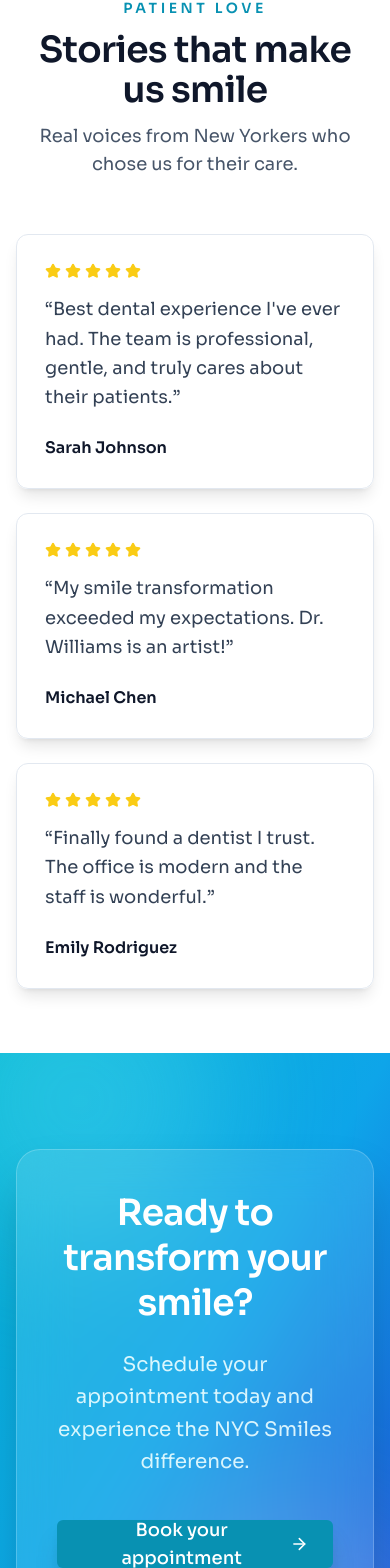
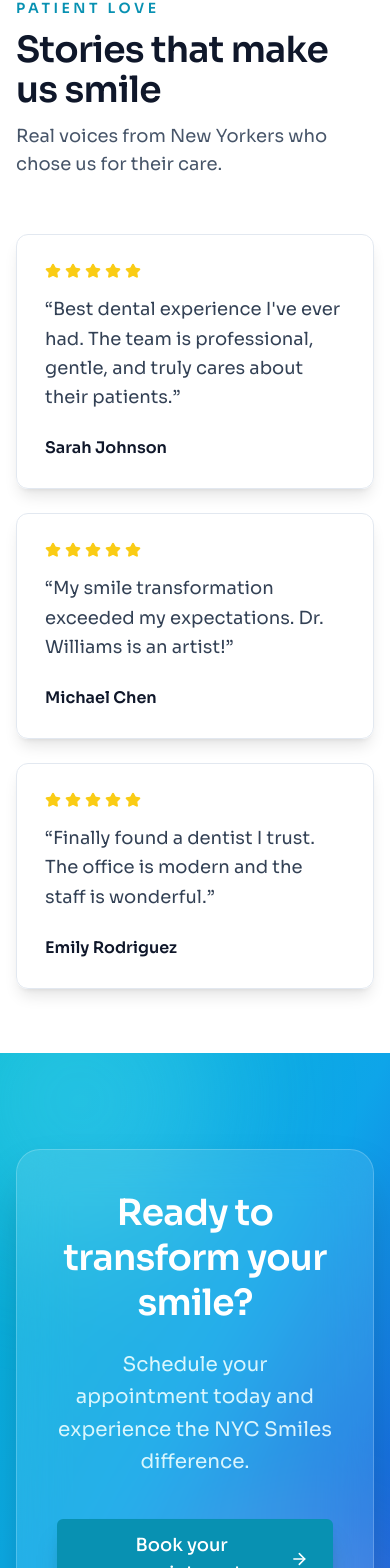
Before and after one commit to pierc1/dental-practice, a React (Vite) app: page / in a window 390 px wide. Shown: the part 4218-5786 px from the top of the page. Built offline with nearby package versions, Linux system fonts and the light colour scheme.

Commit message:
More mobile responsive edits. Reviewed other pages of site as well

```diff
--- a/Layout.jsx
+++ b/Layout.jsx
@@ -10,7 +10,7 @@ export default function Layout({ children, currentPageName }) {
   const location = useLocation();
   const [mobileMenuOpen, setMobileMenuOpen] = useState(false);
 
-  const navigationItems = ROUTES;
+  const navigationItems = ROUTES.filter((route) => route.id !== PRIMARY_CTA_ROUTE_ID);
   const appointmentUrl = createPageUrl(PRIMARY_CTA_ROUTE_ID);
 
   const isActive = (url) => location.pathname === url;
@@ -125,7 +125,7 @@ export default function Layout({ children, currentPageName }) {
                 </Link>
               ))}
               <Link to={appointmentUrl} onClick={() => setMobileMenuOpen(false)}>
-                <Button className="w-full rounded-full border border-white text-white bg-transparent hover:bg-white/10">
+                <Button className="w-full mt-6 rounded-full border border-white text-white bg-transparent hover:bg-white/10">
                   Book Appointment
                 </Button>
               </Link>
--- a/Pages/Home.jsx
+++ b/Pages/Home.jsx
@@ -278,10 +278,10 @@ export default function Home() {
       {/* Testimonials */}
       <section className="py-[4rem] bg-white">
         <div className="max-w-7xl mx-auto px-4 sm:px-6 lg:px-8">
-          <div className="text-center mb-14">
+          <div className="text-left mb-14">
             <p className="text-sm uppercase tracking-[0.25em] text-cyan-600 font-semibold mb-3">Patient Love</p>
             <h2 className="text-4xl font-semibold text-slate-900">Stories that make us smile</h2>
-            <p className="text-lg text-slate-600 mt-3">Real voices from New Yorkers who chose us for their care.</p>
+            <p className="text-lg text-slate-600 mt-3 max-w-2xl">Real voices from New Yorkers who chose us for their care.</p>
           </div>
 
           <div className="grid md:grid-cols-3 gap-6">
@@ -318,7 +318,7 @@ export default function Home() {
         buttonText="Book your appointment"
         to={appointmentUrl}
         buttonClassName="text-lg px-10"
-        className="pt-12 md:pt-16"
+        className="py-12 md:pt-16"
       />
     </div>
   );
--- a/components/CtaSection.jsx
+++ b/components/CtaSection.jsx
@@ -27,7 +27,7 @@ export default function CtaSection({
           <Link to={to}>
             <Button
               size="lg"
-              className={`rounded-full px-10 shadow-xl shadow-cyan-900/25 ${buttonClassName}`}
+              className={`rounded-full h-auto py-3 md:h-12 md:py-0 px-10 shadow-xl shadow-cyan-900/25 ${buttonClassName}`}
             >
               {buttonText}
               {ButtonIcon && (
```
Also changed, not shown: 1 other file (tests, documents, lock files or other folders).
